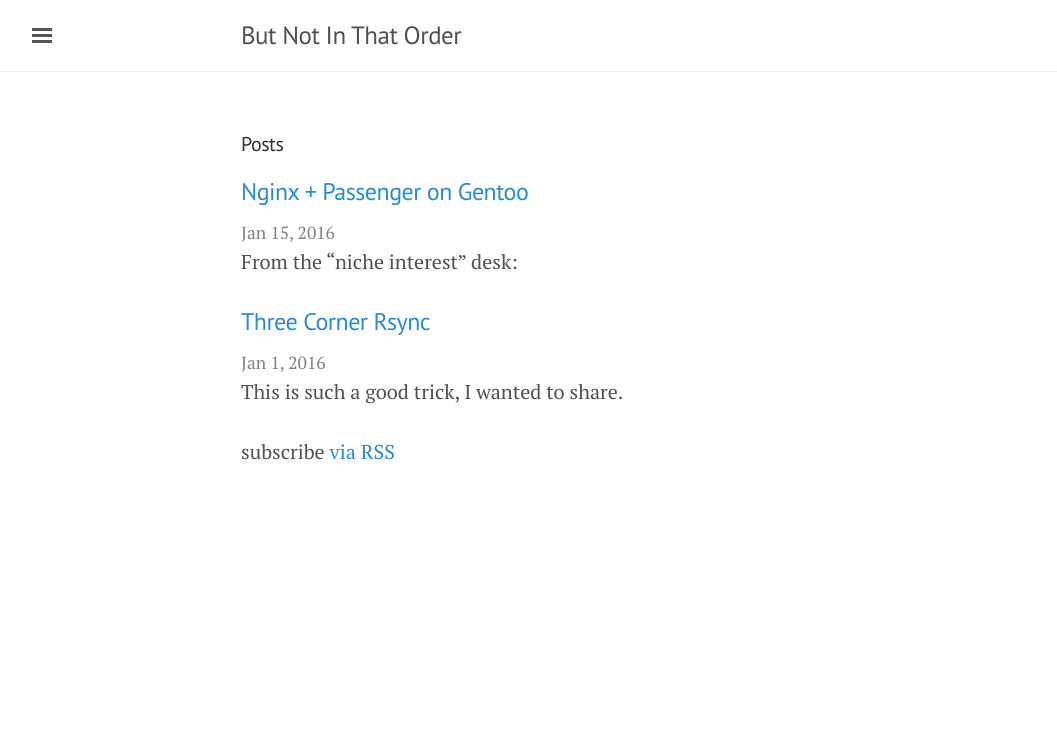
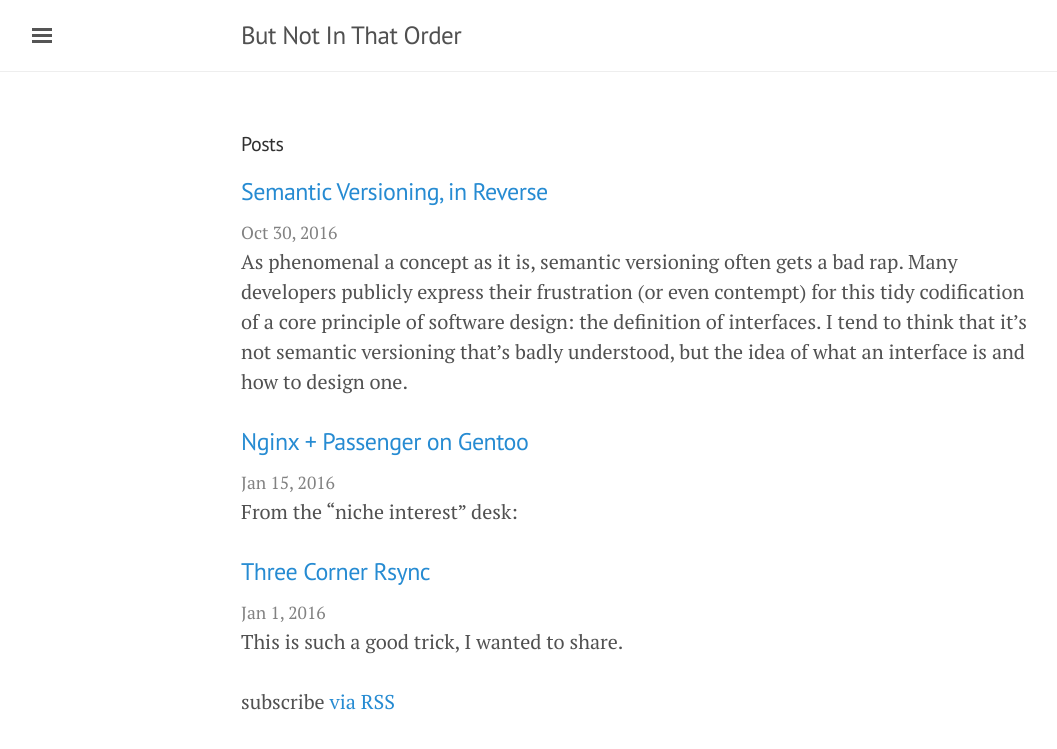
Before and after one commit to nyarly/blog, a Jekyll site: the page built from index.html, in a window 1280 px wide. Shown: the top 749 px of the page, without its empty margins (3-1060 px from the left). Built offline with Jekyll 4.4.1, drawn with Linux system fonts in a browser that asks for light colours.

```diff
--- a/_drafts/semantic-versioning-in-reverse.md
+++ b/_posts/2016-10-30-semantic-versioning-in-reverse.md
@@ -2,6 +2,22 @@
 layout: post
 title: Semantic Versioning, in Reverse
 ---
+
+As phenomenal a concept as it is,
+semantic versioning
+often gets a bad rap.
+Many developers
+publicly express their frustration
+(or even contempt)
+for this tidy codification of
+a core principle of software design:
+the definition of interfaces.
+I tend to think that it's not
+semantic versioning
+that's badly understood,
+but the idea of
+what an interface is
+and how to design one.
 
 ## A Quick Recap
 
@@ -50,6 +66,14 @@ Like everything in engineering,
 there are trade-offs.
 And one of the trade-offs of reusable software
 is maintaining compatibility.
+It's frustrating when
+a library your software has come to depend on
+releases and update,
+and how your code won't compile because
+it expects features of that library that have changed.
+How many hours (or years!) of developer time
+have been burnt in the effort
+to adapt to a shifting interface?
 
 One longstanding solution to using that code is to
 copy it wholesale into your code and
@@ -65,12 +89,13 @@ the third-party library anymore.
 It's all yours, for good or ill.
 
 If there were bugs in the library at the moment we copied it,
-now those are our bugs to copy.
+now those are our bugs to maintain.
 Since we're not the original author,
 we don't have the advantage of bug reports from other users.
-Those bugs are likely to be fixed by the upstream maintainer.
+So, those bugs are likely to be fixed by the upstream maintainer.
 More urgently, fixes to security issues
-should be propagated as quickly as possible.
+should be propagated as quickly as possible,
+but we're sitting on an old copy of the code.
 
 Beyond the very real maintenance issues,
 it's easy (but often wrong) to
@@ -82,6 +107,14 @@ they'll save us implementation time.
 The problem is, how can we know that
 updating to a new version of the software
 won't break the application that depends on it?
+Maybe we'll need to do more work
+keeping up with changes in the library we're tracking
+than we would to simply do just the maintenance we need ourselves.
+Of course, we can't know for certain
+whether that's true.
+Once you start considering the possibility
+you'll always wonder about
+what could have been.
 
 So we're caught in a bind:
 we can choose to never update
@@ -104,16 +137,29 @@ More concretely, we can hope and expect that
 our software will see greater adoption,
 which we might desire for a number of reasons.
 
+Most of all, semantic versioning is about
+recognizing that writing software is a human act:
+we write software for other humans.
+Part of doing things with and for each other
+is communicating about what we're doing.
+Semantic versioning provide really powerful support for that communication.
+It's a well known shorthand
+for complicated ideas,
+as well as being a social prompt to
+talk about the context your software expects.
+
 But also don't ignore the
-(more frequent)
 case where the maintainer of a library is also its primary consumer.
 There's amazing value in being able to set down one project
 sometimes for months,
 and work on another than consumes its interface
 without worrying about the details inside it.
+Clear communication with yourself
+months from now
+is at least as valuable as
+communication with a larger community of developers.
 
 ## In Practice
-[comm]: # (I'd like to have something in here about semver and communication)
 
 Every new release of a piece of software
 should have a new version number.
@@ -227,7 +271,7 @@ since it implicitly hid the code from documentation.
 
 If you're paying careful attention,
 you'll notice that
-I'm talking about using a documentation tool
+I'm talking about using a _documentation_ tool
 to _browse code._
 Because of the tragic state of documentation
 (and Github README files are not helping...)
@@ -242,13 +286,13 @@ No problem, I can just find the docs for those methods and repeat...
 unless those methods are marked `private`.
 
 Given the wretched state of documentation in general,
-(and for a prime example, check out [this yokel's profile.](https://rubygems.org/profiles/nyarly))
+(and for a prime example, check out [this yokel's profile.](https://rubygems.org/profiles/nyarly "i.e. mine"))
 I did two things: I started using [YARD](http://yardoc.org/)
 (because it can be configured to ignore access keywords for the purpose of documentation)
 and I stopped adding access keywords to my own code.
 Everything was `public`, and I liked it that way.
 
-What became clear, though, is that
+What became clear though, is that
 I was implicitly exposing every method in my libraries as their interface.
 When I tried to update libraries I'd released
 I'd receive a bunch of issue reports that the new version didn't work
@@ -274,6 +318,19 @@ at the language level, so
 there cannot be any confusion about what's what:
 if the compiler allows it, it's in the public interface.
 
+Here we find another trade off.
+Private aspects of a library are easier to change over time
+because only the library itself uses them,
+and if its tests all pass, we can be confident we haven't broken anything.
+But to be useful, we have to
+expose some parts as public.
+What to expose means predicting which uses will be
+most common
+or most powerful
+for the consumers of the library.
+Exposing everything means we leave that decision up to our users,
+but it means that every change will break somebody's program.
+
 The simple rule about marking code entities
 (that is: functions, methods, classes, constants, whatever)
 public is one way you're saying to the consumers of your code
@@ -383,12 +439,13 @@ to find what changed.
 Then we ask:
 "did we change the interface?
 Are there methods or types missing,
-or still present but changed in incompatible ways?"
+or still present but changed in incompatible ways?
+Did any methods change their parameters?"
 If the answer is yes, then we need to bump the major version.
 
 "Did we add to the interface?
 Are there new methods or types?
-Did existing methods learn to accept new values?"
+Did existing methods learn to accept a wider array of values?"
 If the answer is yes, we need to bump the minor version.
 
 "Are all the changes in this revision to fix bugs?
```
Also changed, not shown: other parts of _posts/2016-10-30-semantic-versioning-in-reverse.md (+1 -4 lines).
